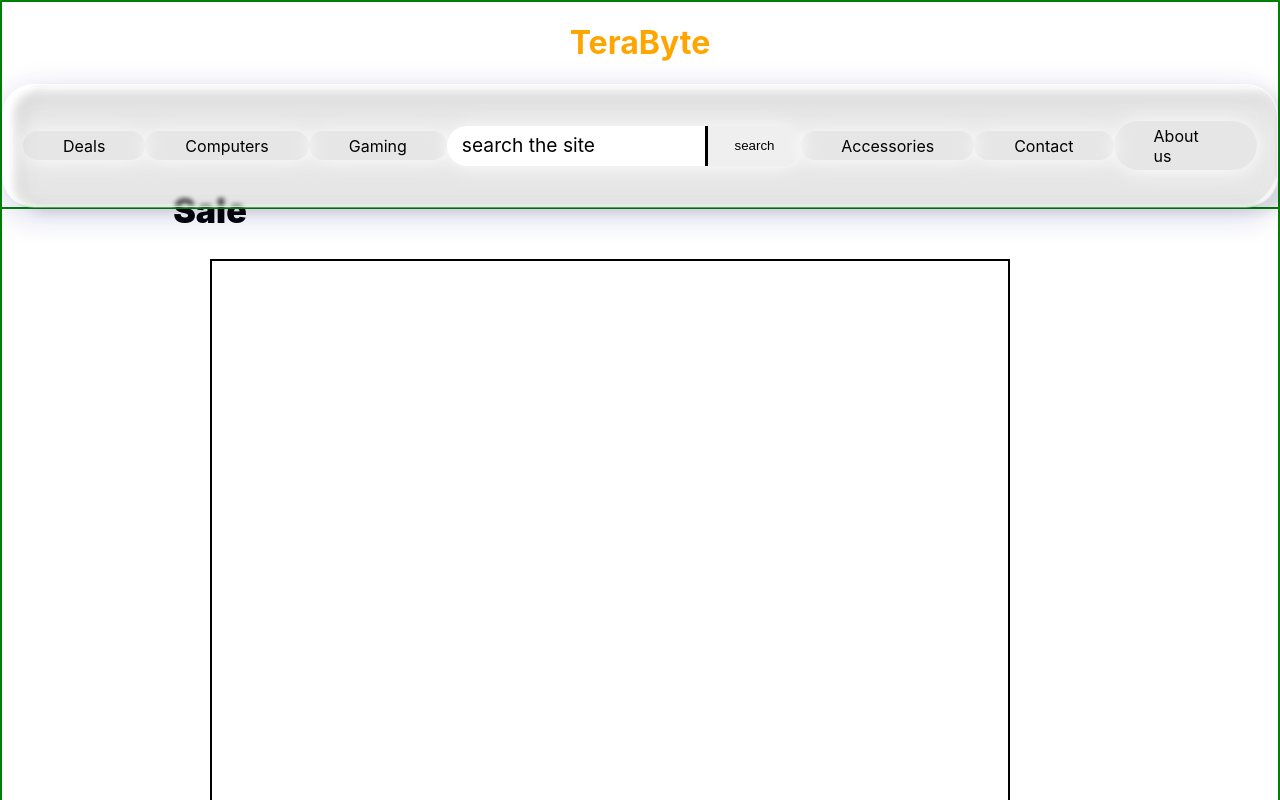
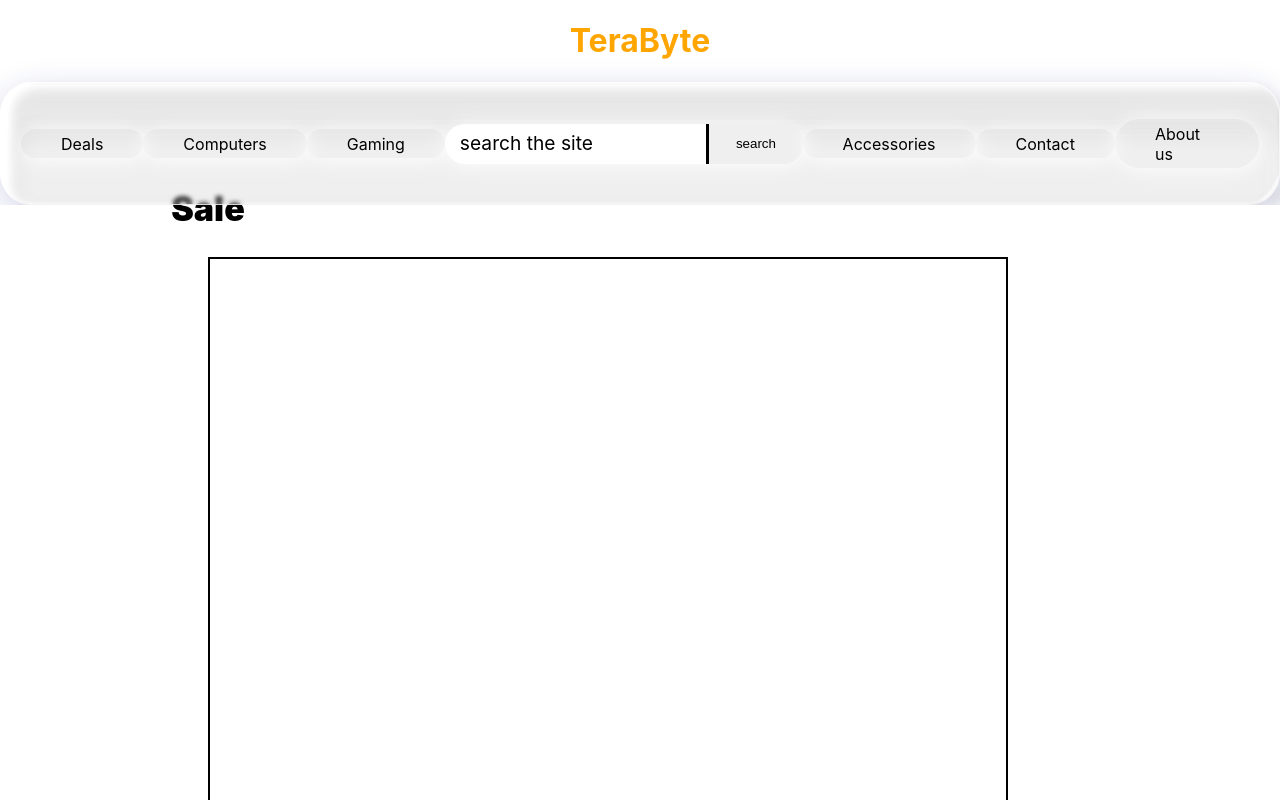
Before and after one commit to BrahamjeetRandhawa/Singh, a React (Create React App) app in the folder terabyte/: page / in a window 1280 px wide. Shown: the top 800 px of the page. Built offline with nearby package versions, Linux system fonts and the light colour scheme.

Commit message:
Blur effect on scroll active. Blur percentage can be adjusted later on

```diff
--- a/terabyte/src/App.css
+++ b/terabyte/src/App.css
@@ -35,7 +35,8 @@
 }
 
 .App-main {
-  border: 2px solid green;
+  display: flex;
+  flex-direction: column;
 }
 
 .App-main > .Mainpageterabyte {
--- a/terabyte/src/Top.js
+++ b/terabyte/src/Top.js
@@ -1,9 +1,32 @@
 import './Topstyle.css';
+import React, { useState, useEffect } from 'react';
 
 
 function Top() {
+        const [scrollPercent, setScrollPercent] = useState(0);
+
+        useEffect(() => {
+            const handleScroll = () => {
+                const scrollTop = window.scrollY;
+                const docHeight = document.documentElement.scrollHeight - window.innerHeight;
+                const scrolled = (scrollTop / docHeight) * 100;
+                setScrollPercent(scrolled);
+            };
+        window.addEventListener("scroll", handleScroll);
+    return () => window.removeEventListener("scroll", handleScroll);
+    }, []);
+
+    const blur = Math.min(scrollPercent / 10, 1) * 8;
+    const bgOpacity = Math.min(scrollPercent / 10, 1);
+
+    const styleVars = {
+        '--topbar-blur' : `${blur}px`,
+        '--topbar-bg': `linear-gradient(to top, rgba(255,255,255, ${0.1 * bgOpacity}), rgba(0,0,0 ${0.2 * bgOpacity}) 100%)`
+    }
+
+
     return (
-        <div className= "topbar">
+        <div className= "topbar" style={styleVars}>
             <h1>TeraByte</h1>
             <nav className= "terabytebar">
                 <ul className= "terabytebarlist">
@@ -26,7 +49,8 @@ function Top() {
                 </ul>
             </nav>
         </div>
-    )
+    );
 }
 
+
 export default Top;
--- a/terabyte/src/Topstyle.css
+++ b/terabyte/src/Topstyle.css
@@ -6,12 +6,36 @@ html {
 h1 {
     color: orange;
     text-align: center;
+    z-index: 2;
+    position: relative;
 }
 
 .topbar {
-    border: 2px solid green;
+    position: relative;
     width: 100vw;
     position: fixed;
+    overflow: hidden;
+}
+
+.topbar::before {
+    content: "";
+    position: absolute;
+    top: 0;
+    left: 0;
+    width: 100%;
+    height: 50%;
+    backdrop-filter: blur(var(--topbar-blur, 0px));
+    -webkit-backdrop-filter: blur(var(--topbar-blur, 0px));
+    background: var(--topbar-bg, transparent);
+
+
+    pointer-events: none;
+    z-index: 1;
+}
+
+.topbar > * {
+    position: relative;
+    z-index: 2;
 }
 
 .terabytebar {
@@ -24,7 +48,7 @@ h1 {
     border: 0.0625rem solid rgba(255, 255, 255, 0.8);
     border-radius: 2rem;
     padding: 1.25rem;
-    box-shadow: 0 8px 32px rgba(31, 38, 135, 0.2), inset 0 4px 20px rgba(255, 255, 255, 0.3);
+    box-shadow: 0 8px 32px rgba(31, 38, 135, 0.2), inset 0 44px 20px rgba(255, 255, 255, 0.3);
 
 
 }
@@ -41,8 +65,8 @@ h1 {
   border-radius: 2rem;
   backdrop-filter: blur(1px);
   box-shadow: inset -10px -8px 0px -11px rgba(255, 255, 255, 1),
-    inset 0px -9px 0px -8px rgba(255, 255, 255, 1);
-  opacity: 0.6;
+    inset 0px -9px 0px -8px rgba(255, 255, 255, 0.5);
+  opacity: 0.4;
   z-index: -1;
   filter: blur(1px) drop-shadow(10px 4px 6px black) brightness(115%);
   pointer-events: none;
@@ -60,7 +84,6 @@ h1 {
     display: flex;
     justify-content: center;
     align-items: center;
-    /* border: 2px solid black; */
     border-radius: 30px;
     padding: .3em 2.5em;
     margin: 0;
@@ -73,7 +96,7 @@ h1 {
 
     transition: backdrop-filter 0.3s ease, background 0.3s ease; */
     cursor: pointer;
-
+    font-size: 16px;
 
 }
 
@@ -205,7 +228,28 @@ h1 {
     align-items: center;
 }
 
-@media (max-width: 300px) {
+.terabyteitems:nth-of-type(4) button:focus {
+    animation: searchAnimation 3s ease-in-out;
+
+}
+
+@keyframes searchAnimation {
+    0%{
+        border-top: 4px solid green;
+    }
+    50%{
+        border-right: 4px solid green;
+    }
+    100%{
+        border-bottom: 4px solid green;
+    }
+}
+
+
+
+
+
+@media (max-width: 800px) {
     h1 {
         color: green;
     }
```
